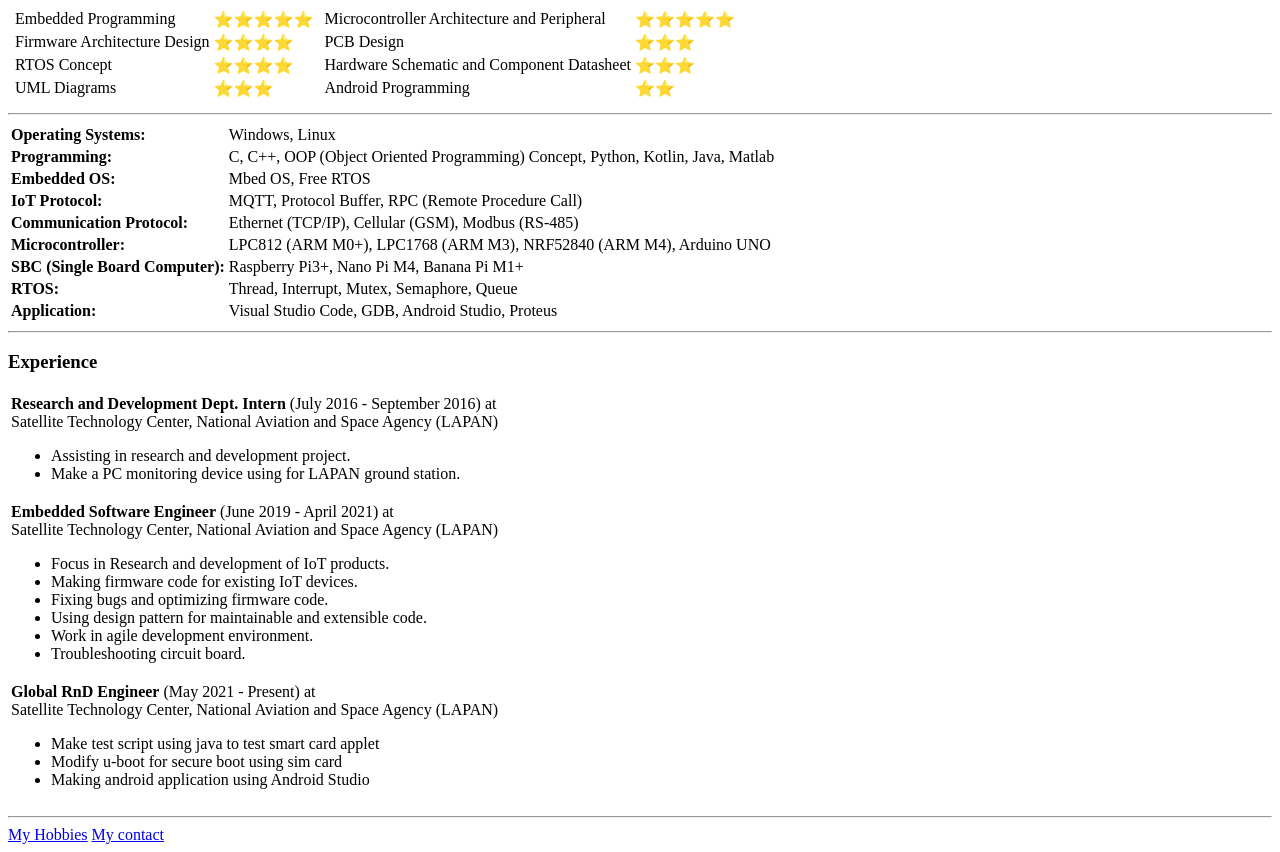
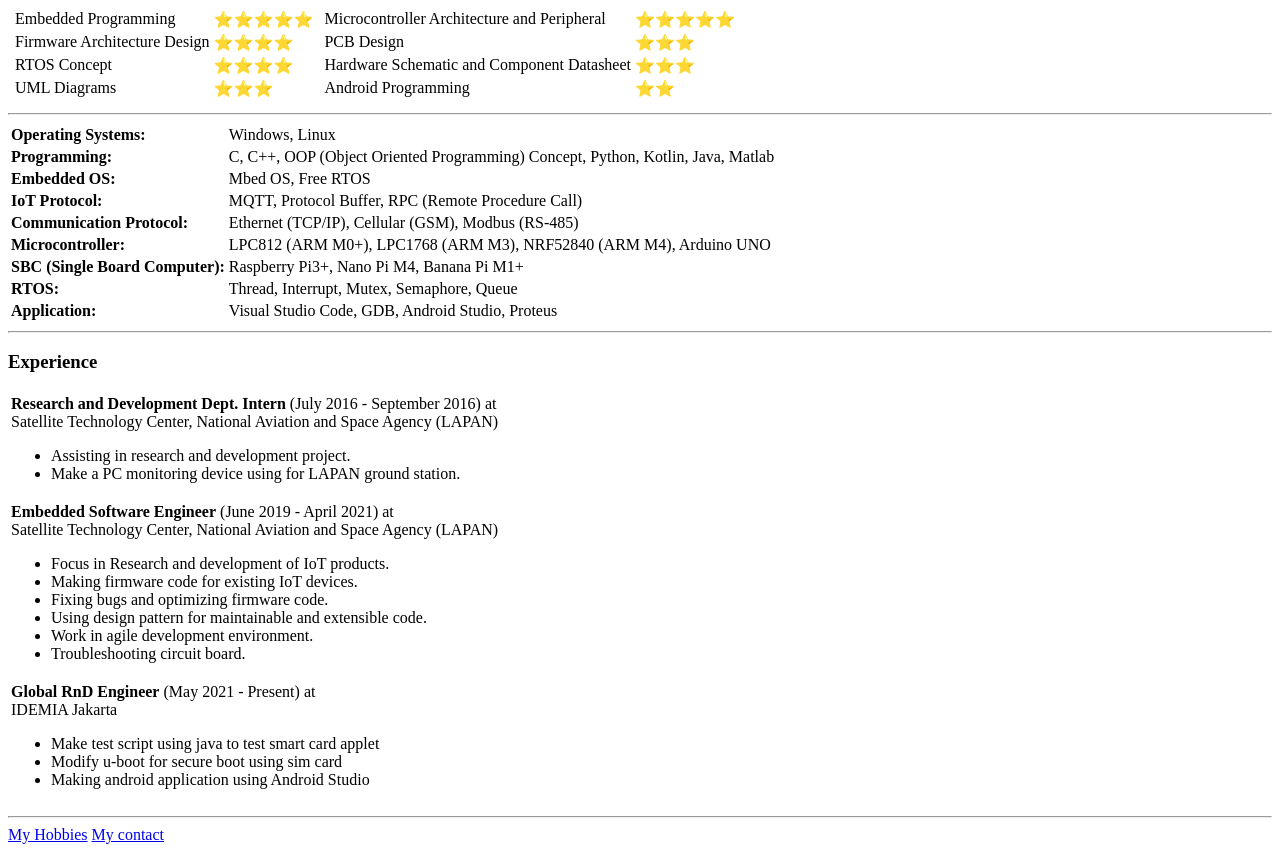
Before and after one commit to ilhamidin/cv, a plain HTML site: page index.html in a window 1280 px wide. Shown: the part 432-1284 px from the top of the page. Drawn offline with Linux system fonts and the light colour scheme.

Commit message:
update cv

```diff
--- a/index.html
+++ b/index.html
@@ -143,7 +143,7 @@
         <tr>
             <td>
                 <strong>Global RnD Engineer</strong> (May 2021 - Present) at <br>
-                Satellite Technology Center, National Aviation and Space Agency (LAPAN)<br>
+                IDEMIA Jakarta<br>
                 <ul>
                     <li>Make test script using java to test smart card applet</li>
                     <li>Modify u-boot for secure boot using sim card</li>
```
